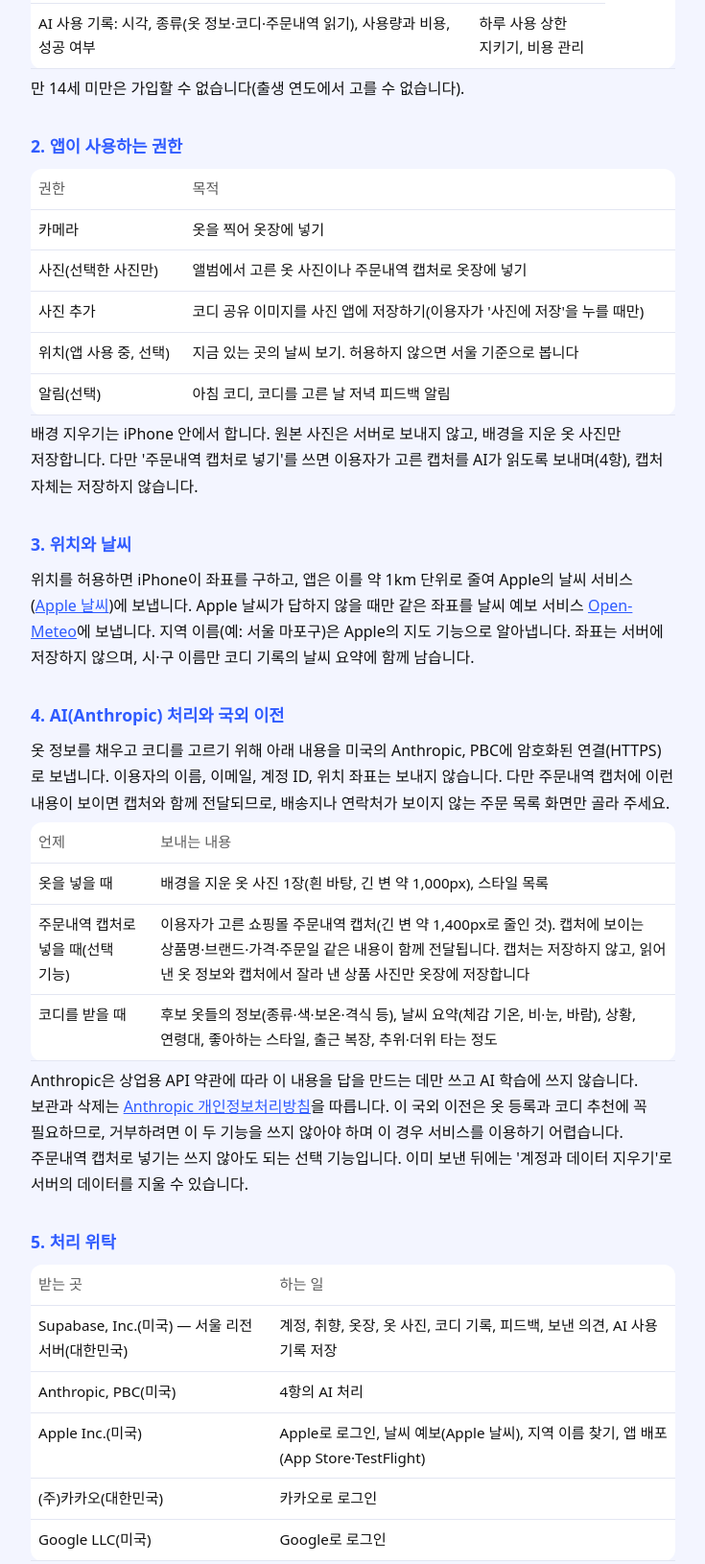
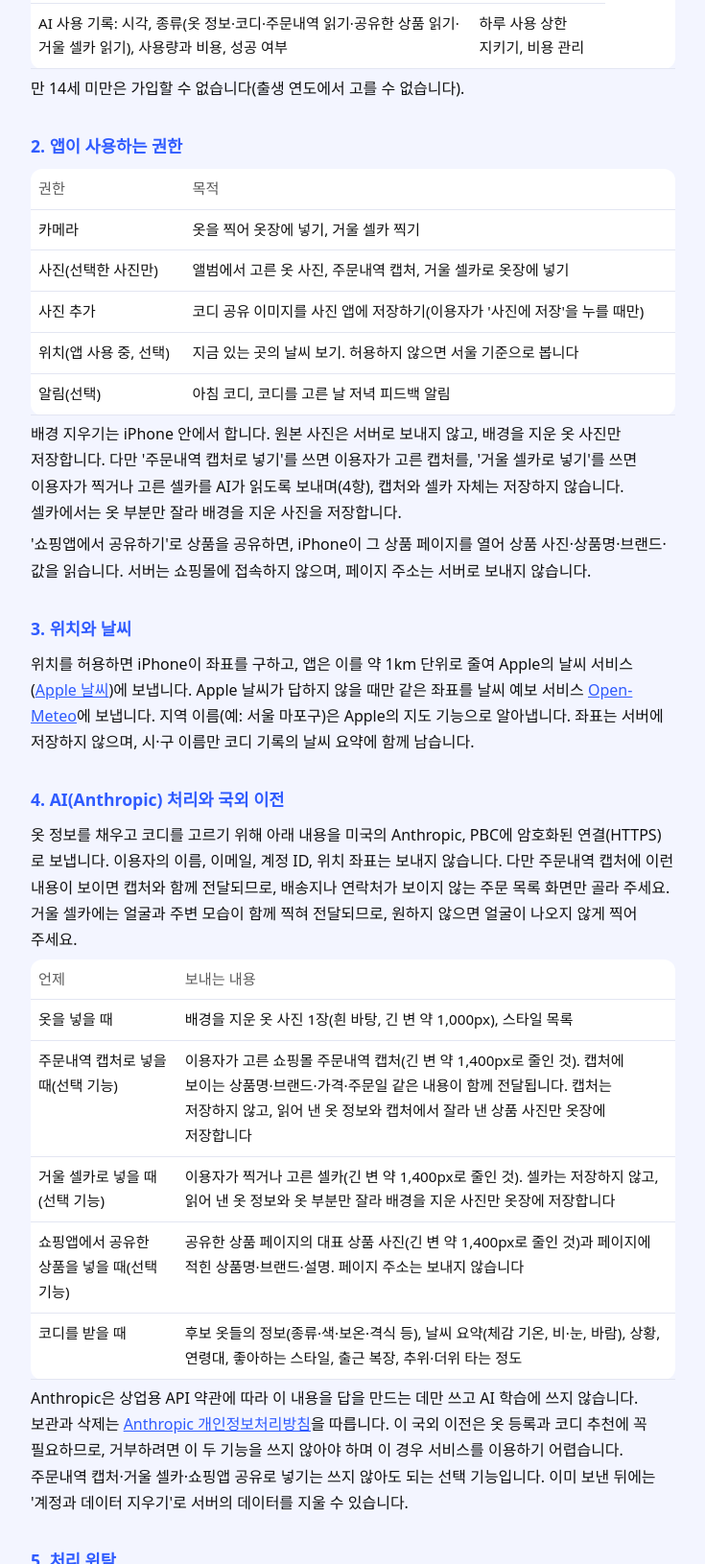
Before and after one commit to kongrae/kongrae.github.io, a plain HTML site: page omi/privacy.html in a window 1280 px wide. Shown: the part 1045-2675 px from the top of the page at 96% size, without its empty margins (272-1007 px from the left). Drawn offline with Linux system fonts and the light colour scheme.

Commit message:
OMI 개인정보처리방침: 거울 셀카·쇼핑앱 공유 추가 (2026-11-17)
Co-Authored-By: Claude Opus 5.5 <noreply@anthropic.com>

```diff
--- a/omi/privacy.html
+++ b/omi/privacy.html
@@ -24,7 +24,7 @@ th { color: var(--muted); font-weight: 500; }
 <body>
 <main>
   <h1>개인정보처리방침</h1>
-  <p class="meta">OMI : 오늘 뭐 입지?(iOS 앱) · 시행일 2026년 11월 16일</p>
+  <p class="meta">OMI : 오늘 뭐 입지?(iOS 앱) · 시행일 2026년 11월 17일</p>
 
   <h2>요약</h2>
   <div class="box">
@@ -37,37 +37,40 @@ th { color: var(--muted); font-weight: 500; }
     <tr><th>항목</th><th>목적</th><th>보관</th></tr>
     <tr><td>계정: 로그인 없이 쓰면 무작위 계정 ID만. Apple로 로그인하면 Apple이 주는 계정 ID와 이메일(‘나의 이메일 가리기’를 고르면 Apple 중계 주소), 처음 한 번 받는 이름(선택). 카카오로 로그인하면 카카오 회원번호, 카카오계정 이메일, 닉네임, 프로필 사진(선택). Google로 로그인하면 Google 계정 ID, 이메일, 이름, 프로필 사진</td><td>내 옷장을 다른 사람과 구분하고 다시 들어오기</td><td rowspan="7">계정을 지울 때까지</td></tr>
     <tr><td>취향: 출생 연도, 좋아하는 스타일, 출근 복장, 체감 보정 값</td><td>연령대와 취향에 맞는 코디, 추위·더위 타는 정도 반영</td></tr>
-    <tr><td>옷장: 배경을 지운 옷 사진, 이름·종류·색·보온·격식·스타일 등 옷 정보, 세탁 중 같은 상태, 입은 횟수와 마지막으로 입은 날, 이용자가 적거나 주문내역 캡처에서 읽은 값·산 날·브랜드(선택)</td><td>옷장 보여 주기, 코디 고르기, 최근 입은 옷 빼기</td></tr>
+    <tr><td>옷장: 배경을 지운 옷 사진, 이름·종류·색·보온·격식·스타일 등 옷 정보, 세탁 중 같은 상태, 입은 횟수와 마지막으로 입은 날, 이용자가 적거나 주문내역 캡처·공유한 상품 페이지에서 읽은 값·산 날·브랜드(선택)</td><td>옷장 보여 주기, 코디 고르기, 최근 입은 옷 빼기</td></tr>
     <tr><td>코디 기록: 날짜, 상황(출근·데이트 등), 날씨 요약(체감 기온, 비·눈, 바람, <b>시·구 단위 지역 이름</b>), 받은 코디와 이유, 고른 코디와 고른 시각, 저장한 코디와 저장한 시각</td><td>그날 받은 코디 다시 보여 주기, 입은 기록과 저장한 코디 보여 주기</td></tr>
     <tr><td>저녁 피드백: 고른 코디가 추웠는지·딱 좋았는지·더웠는지</td><td>다음 날 코디의 체감 보정</td></tr>
     <tr><td>보낸 의견(나 탭 › 의견 보내기): 고른 종류, 적은 내용, 답장 받을 연락처(선택), 앱 버전·iOS 버전·기기 모델, 보낸 화면과 그때 보던 상황·코디</td><td>문의 답변, 오류 고치기와 추천 개선</td></tr>
-    <tr><td>AI 사용 기록: 시각, 종류(옷 정보·코디·주문내역 읽기), 사용량과 비용, 성공 여부</td><td>하루 사용 상한 지키기, 비용 관리</td></tr>
+    <tr><td>AI 사용 기록: 시각, 종류(옷 정보·코디·주문내역 읽기·공유한 상품 읽기·거울 셀카 읽기), 사용량과 비용, 성공 여부</td><td>하루 사용 상한 지키기, 비용 관리</td></tr>
   </table></div>
   <p>만 14세 미만은 가입할 수 없습니다(출생 연도에서 고를 수 없습니다).</p>
 
   <h2>2. 앱이 사용하는 권한</h2>
   <div class="scroll"><table>
     <tr><th>권한</th><th>목적</th></tr>
-    <tr><td>카메라</td><td>옷을 찍어 옷장에 넣기</td></tr>
-    <tr><td>사진(선택한 사진만)</td><td>앨범에서 고른 옷 사진이나 주문내역 캡처로 옷장에 넣기</td></tr>
+    <tr><td>카메라</td><td>옷을 찍어 옷장에 넣기, 거울 셀카 찍기</td></tr>
+    <tr><td>사진(선택한 사진만)</td><td>앨범에서 고른 옷 사진, 주문내역 캡처, 거울 셀카로 옷장에 넣기</td></tr>
     <tr><td>사진 추가</td><td>코디 공유 이미지를 사진 앱에 저장하기(이용자가 '사진에 저장'을 누를 때만)</td></tr>
     <tr><td>위치(앱 사용 중, 선택)</td><td>지금 있는 곳의 날씨 보기. 허용하지 않으면 서울 기준으로 봅니다</td></tr>
     <tr><td>알림(선택)</td><td>아침 코디, 코디를 고른 날 저녁 피드백 알림</td></tr>
   </table></div>
-  <p>배경 지우기는 iPhone 안에서 합니다. 원본 사진은 서버로 보내지 않고, 배경을 지운 옷 사진만 저장합니다. 다만 '주문내역 캡처로 넣기'를 쓰면 이용자가 고른 캡처를 AI가 읽도록 보내며(4항), 캡처 자체는 저장하지 않습니다.</p>
+  <p>배경 지우기는 iPhone 안에서 합니다. 원본 사진은 서버로 보내지 않고, 배경을 지운 옷 사진만 저장합니다. 다만 '주문내역 캡처로 넣기'를 쓰면 이용자가 고른 캡처를, '거울 셀카로 넣기'를 쓰면 이용자가 찍거나 고른 셀카를 AI가 읽도록 보내며(4항), 캡처와 셀카 자체는 저장하지 않습니다. 셀카에서는 옷 부분만 잘라 배경을 지운 사진을 저장합니다.</p>
+  <p>'쇼핑앱에서 공유하기'로 상품을 공유하면, iPhone이 그 상품 페이지를 열어 상품 사진·상품명·브랜드·값을 읽습니다. 서버는 쇼핑몰에 접속하지 않으며, 페이지 주소는 서버로 보내지 않습니다.</p>
 
   <h2>3. 위치와 날씨</h2>
   <p>위치를 허용하면 iPhone이 좌표를 구하고, 앱은 이를 약 1km 단위로 줄여 Apple의 날씨 서비스(<a href="https://weatherkit.apple.com/legal-attribution.html">Apple 날씨</a>)에 보냅니다. Apple 날씨가 답하지 않을 때만 같은 좌표를 날씨 예보 서비스 <a href="https://open-meteo.com/en/terms">Open-Meteo</a>에 보냅니다. 지역 이름(예: 서울 마포구)은 Apple의 지도 기능으로 알아냅니다. 좌표는 서버에 저장하지 않으며, 시·구 이름만 코디 기록의 날씨 요약에 함께 남습니다.</p>
 
   <h2>4. AI(Anthropic) 처리와 국외 이전</h2>
-  <p>옷 정보를 채우고 코디를 고르기 위해 아래 내용을 미국의 Anthropic, PBC에 암호화된 연결(HTTPS)로 보냅니다. 이용자의 이름, 이메일, 계정 ID, 위치 좌표는 보내지 않습니다. 다만 주문내역 캡처에 이런 내용이 보이면 캡처와 함께 전달되므로, 배송지나 연락처가 보이지 않는 주문 목록 화면만 골라 주세요.</p>
+  <p>옷 정보를 채우고 코디를 고르기 위해 아래 내용을 미국의 Anthropic, PBC에 암호화된 연결(HTTPS)로 보냅니다. 이용자의 이름, 이메일, 계정 ID, 위치 좌표는 보내지 않습니다. 다만 주문내역 캡처에 이런 내용이 보이면 캡처와 함께 전달되므로, 배송지나 연락처가 보이지 않는 주문 목록 화면만 골라 주세요. 거울 셀카에는 얼굴과 주변 모습이 함께 찍혀 전달되므로, 원하지 않으면 얼굴이 나오지 않게 찍어 주세요.</p>
   <div class="scroll"><table>
     <tr><th>언제</th><th>보내는 내용</th></tr>
     <tr><td>옷을 넣을 때</td><td>배경을 지운 옷 사진 1장(흰 바탕, 긴 변 약 1,000px), 스타일 목록</td></tr>
     <tr><td>주문내역 캡처로 넣을 때(선택 기능)</td><td>이용자가 고른 쇼핑몰 주문내역 캡처(긴 변 약 1,400px로 줄인 것). 캡처에 보이는 상품명·브랜드·가격·주문일 같은 내용이 함께 전달됩니다. 캡처는 저장하지 않고, 읽어 낸 옷 정보와 캡처에서 잘라 낸 상품 사진만 옷장에 저장합니다</td></tr>
+    <tr><td>거울 셀카로 넣을 때(선택 기능)</td><td>이용자가 찍거나 고른 셀카(긴 변 약 1,400px로 줄인 것). 셀카는 저장하지 않고, 읽어 낸 옷 정보와 옷 부분만 잘라 배경을 지운 사진만 옷장에 저장합니다</td></tr>
+    <tr><td>쇼핑앱에서 공유한 상품을 넣을 때(선택 기능)</td><td>공유한 상품 페이지의 대표 상품 사진(긴 변 약 1,400px로 줄인 것)과 페이지에 적힌 상품명·브랜드·설명. 페이지 주소는 보내지 않습니다</td></tr>
     <tr><td>코디를 받을 때</td><td>후보 옷들의 정보(종류·색·보온·격식 등), 날씨 요약(체감 기온, 비·눈, 바람), 상황, 연령대, 좋아하는 스타일, 출근 복장, 추위·더위 타는 정도</td></tr>
   </table></div>
-  <p>Anthropic은 상업용 API 약관에 따라 이 내용을 답을 만드는 데만 쓰고 AI 학습에 쓰지 않습니다. 보관과 삭제는 <a href="https://www.anthropic.com/legal/privacy">Anthropic 개인정보처리방침</a>을 따릅니다. 이 국외 이전은 옷 등록과 코디 추천에 꼭 필요하므로, 거부하려면 이 두 기능을 쓰지 않아야 하며 이 경우 서비스를 이용하기 어렵습니다. 주문내역 캡처로 넣기는 쓰지 않아도 되는 선택 기능입니다. 이미 보낸 뒤에는 '계정과 데이터 지우기'로 서버의 데이터를 지울 수 있습니다.</p>
+  <p>Anthropic은 상업용 API 약관에 따라 이 내용을 답을 만드는 데만 쓰고 AI 학습에 쓰지 않습니다. 보관과 삭제는 <a href="https://www.anthropic.com/legal/privacy">Anthropic 개인정보처리방침</a>을 따릅니다. 이 국외 이전은 옷 등록과 코디 추천에 꼭 필요하므로, 거부하려면 이 두 기능을 쓰지 않아야 하며 이 경우 서비스를 이용하기 어렵습니다. 주문내역 캡처·거울 셀카·쇼핑앱 공유로 넣기는 쓰지 않아도 되는 선택 기능입니다. 이미 보낸 뒤에는 '계정과 데이터 지우기'로 서버의 데이터를 지울 수 있습니다.</p>
 
   <h2>5. 처리 위탁</h2>
   <div class="scroll"><table>
@@ -81,7 +84,7 @@ th { color: var(--muted); font-weight: 500; }
   <p>개인정보를 판매하거나 광고 목적으로 제3자에게 제공하지 않습니다.</p>
 
   <h2>6. 기기 안에만 저장되는 정보</h2>
-  <p>빠르게 보여 주기 위한 옷 사진 사본, 취향 사본, 시·구 이름, 알림 설정, 홈 화면 위젯에 보여 줄 오늘 코디는 iPhone 안에만 저장되며 앱을 지우면 함께 지워집니다.</p>
+  <p>빠르게 보여 주기 위한 옷 사진 사본, 취향 사본, 시·구 이름, 알림 설정, 홈 화면 위젯에 보여 줄 오늘 코디, 쇼핑앱에서 공유해 앱을 열 때까지 담아 둔 상품(주소·상품명·사진 주소·값)은 iPhone 안에만 저장되며 앱을 지우면 함께 지워집니다.</p>
 
   <h2>7. 코디 공유</h2>
   <p>'코디 공유'로 만드는 이미지는 iPhone 안에서 만들어지며, 이용자가 저장하거나 다른 앱으로 보낼 때만 밖으로 나갑니다. 이미지에는 지역 이름을 넣지 않습니다.</p>
@@ -109,6 +112,7 @@ th { color: var(--muted); font-weight: 500; }
     <li>2026년 11월 14일: Google로 로그인 추가(1·5·8항)</li>
     <li>2026년 11월 15일: 앱 안 '의견 보내기' 추가(1·5·8항)</li>
     <li>2026년 11월 16일: 성별을 더 받지 않고, 이미 받은 성별은 지움(1항)</li>
+    <li>2026년 11월 17일: '거울 셀카로 넣기'와 '쇼핑앱에서 공유하기' 추가(1·2·4·6항)</li>
   </ul>
 
   <h2>12. 문의</h2>
```
